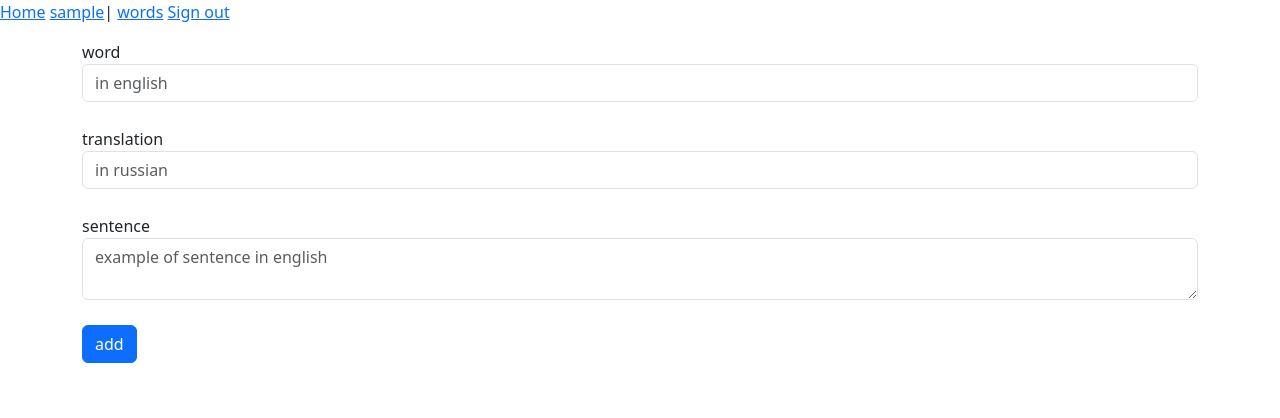
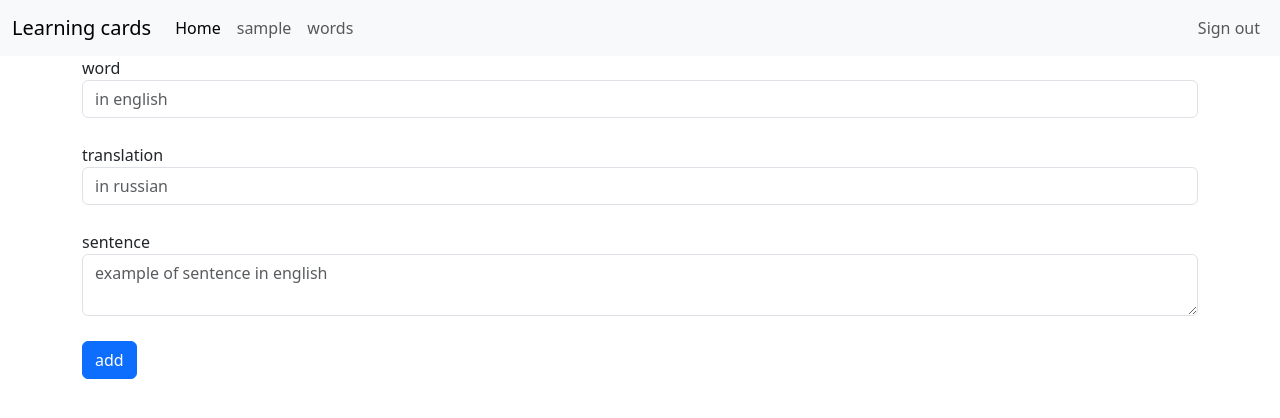
Before and after one commit to zgfif/language_cards, a Django app: page /add_word in a window 1280 px wide. Shown: the top 418 px of the page. Run offline with Django 4.2, Linux system fonts and the light colour scheme; the visitor is signed in with stand-in values (Sample User, id 1).

Commit message:
navbar: done

```diff
--- a/core/templates/base.html
+++ b/core/templates/base.html
@@ -8,7 +8,6 @@
               integrity="sha384-T3c6CoIi6uLrA9TneNEoa7RxnatzjcDSCmG1MXxSR1GAsXEV/Dwwykc2MPK8M2HN"
               crossorigin="anonymous">
 
-
             <script src="https://code.jquery.com/jquery-3.6.0.min.js"></script>
         <!--   you can override title in each page -->
         <title>{% block title %}language cards{% endblock %}</title>
@@ -18,7 +17,43 @@
     </head>
     <body>
         <header>
-            <!--            block for instant messages -->
+            <!--            navigation bar -->
+            <nav class="navbar navbar-expand-lg bg-body-tertiary">
+              <div class="container-fluid">
+                <a class="navbar-brand" href="/">Learning cards</a>
+                <button class="navbar-toggler" type="button" data-bs-toggle="collapse"
+                        data-bs-target="#navbarSupportedContent" aria-controls="navbarSupportedContent"
+                        aria-expanded="false" aria-label="Toggle navigation">
+                  <span class="navbar-toggler-icon"></span>
+                </button>
+                <div class="collapse navbar-collapse" id="navbarSupportedContent">
+                  <ul class="navbar-nav me-auto mb-2 mb-lg-0">
+                    <li class="nav-item"><a class="nav-link active" aria-current="page" href="/">Home</a></li>
+                      <!--        authentication authorization block -->
+                      {% if user.is_authenticated %}
+                            <!--                      show menu items if user authenticated -->
+                            <li class="nav-item"><a class="nav-link" href="/profile">{{ user.username }}</a></li>
+                            <li class="nav-item"><a class="nav-link" href="/words">words</a></li>
+                      {% endif %}
+                  </ul>
+                    <div class="d-flex">
+                        <ul class="navbar-nav me-auto mb-2 mb-lg-0">
+                        {% if user.is_authenticated %}
+                            <!--                       show sign out if user signed in-->
+                            <li class="nav-item"><a class="nav-link" href="/signout"
+                               onclick="return confirm('Are you sure want to sign out?')">Sign out</a></li>
+                        {% else %}
+                             <!--                      show "sign up" and "sign in" if user hasn't authenticated-->
+                            <li class="nav-item"><a class="nav-link" href="/signup">Sign up</a></li>
+                            <li class="nav-item"><a class="nav-link" href="/signin">Sign in</a></li>
+                        {% endif %}
+                        </ul>
+                    </div>
+                </div>
+              </div>
+            </nav>
+
+              <!--            block for instant messages -->
             {% if messages %}
                 <ul class="messages">
                     {% for message in messages %}
@@ -27,20 +62,6 @@
                         </li>
                     {% endfor %}
                 </ul>
-            {% endif %}
-            <!--        authentication authorization block -->
-            {% if user.is_authenticated %}
-              <p>
-                  <a href="/">Home</a>
-                  <a href="/profile">{{ user.username }}</a>|
-                  <a href="/words">words</a>
-                  <a href="/signout"  onclick="return confirm('Are you sure want to sign out?')">Sign out</a>
-              </p>
-            {% else %}
-              <p>
-                <a href="/signup">Sign up</a>|
-                <a href="/signin">Sign in</a>
-              </p>
             {% endif %}
         </header>
 
```
